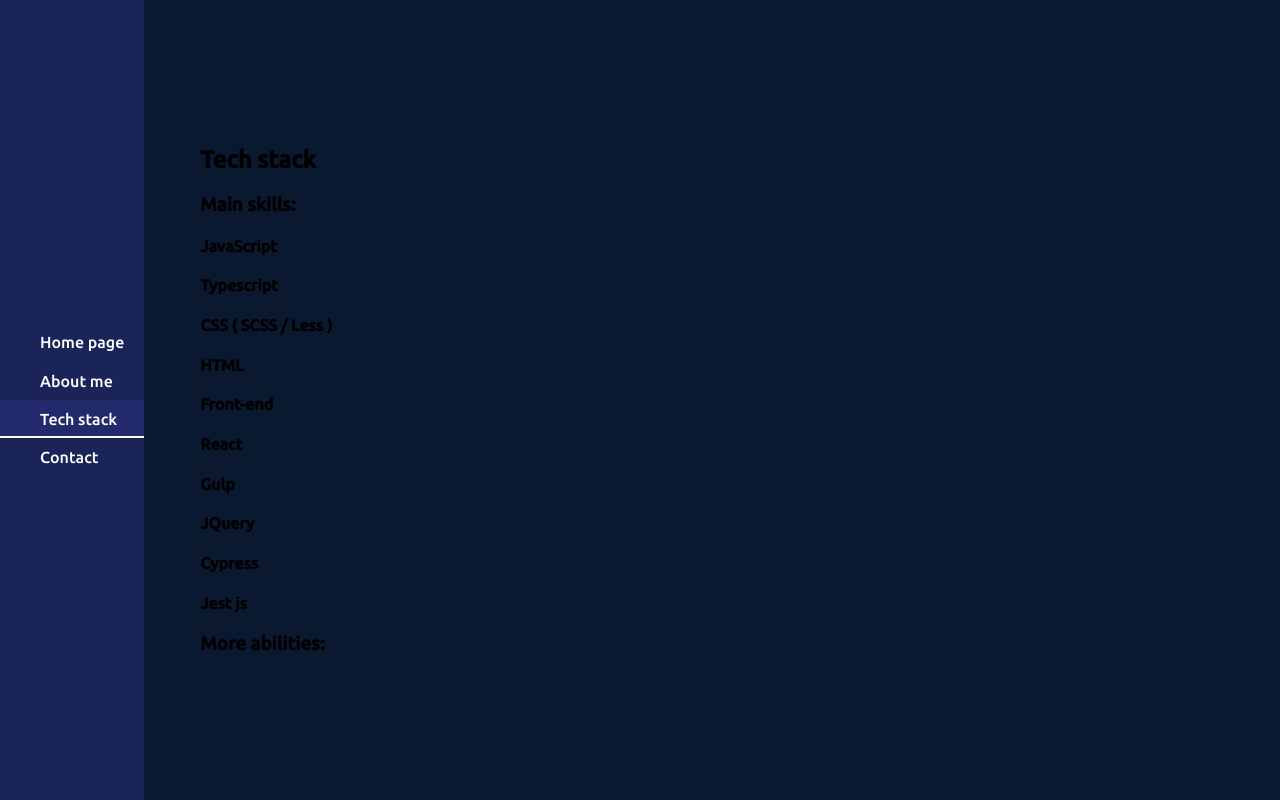
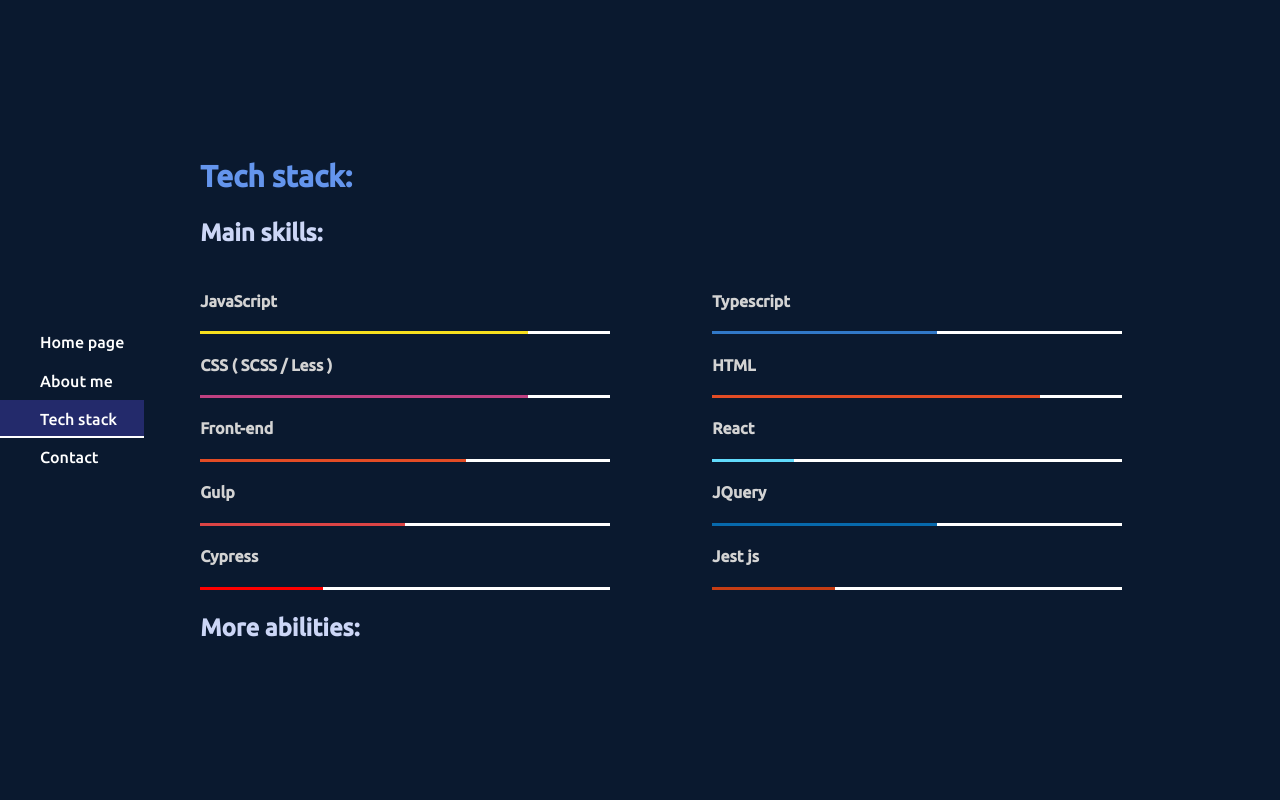
Before and after one commit to AlekPawlowski/portfolio_site, a React (Vite) app: page /skils in a window 1280 px wide. Built offline with nearby package versions, Linux system fonts and the light colour scheme.

Commit message:
techskill progress bar add

```diff
--- a/src/globalStyles/main.style.scss
+++ b/src/globalStyles/main.style.scss
@@ -8,7 +8,9 @@
     background-color: #0a192f;
     font-family: "Ubuntu", sans-serif;
 }
-
+section {
+    width: 100%;
+}
 #root {
     display: flex;
 }
@@ -21,3 +23,55 @@
     align-items: center;
     margin: 50px auto;
 }
+
+h1{
+    font-size: 40px;
+    color: #ccd6f6;
+}
+
+h2{
+    font-size: 30px;
+    color: #6495ED;
+}
+
+h3{
+    font-size: 24px;
+    color: #ccd6f6;
+}
+
+h4{
+    color: lightgray;
+}
+
+p{
+    color: #8892b0;
+    line-height: 150%;
+}
+
+.action_button{
+    background-color: transparent;
+    transition: .5s all;
+    border: 1px solid $borderColor;
+    border-radius: 5px;
+    a{
+        transition: 1s all;
+        display: inline-block;
+        text-decoration: none;
+        padding: 10px 20px;
+        color: $lightGrey;
+    }
+    &:hover{
+        background-color: white;
+        border-color: inherit;
+        // transform: scale(1.1);
+        a{
+            color: $mainColor;
+        }
+    }
+}
+
+.flex_content{
+    display: flex;
+    flex-direction: row;
+    flex-wrap: wrap;
+}
--- a/src/globalStyles/partials/variables.scss
+++ b/src/globalStyles/partials/variables.scss
@@ -0,0 +1,4 @@
+$borderColor: white;
+$mainColor: #0a192f;
+$lightGrey: #8892b0;
+$lightPurple: #ccd6f6;
--- a/src/interfaces/MainSkils.interface.ts
+++ b/src/interfaces/MainSkils.interface.ts
@@ -2,4 +2,5 @@
     name: string,
     maestry: number,
     id: number,
+    color?: string
 }
--- a/src/views/AboutMe/AboutMe.view.tsx
+++ b/src/views/AboutMe/AboutMe.view.tsx
@@ -1,7 +1,9 @@
+import myFace from '../../assets/img/my_face.jpg';
+import './aboutme.style.scss';
+
 export default function AboutMe() {
-    return <section className="content_element">
+    return <section id="about_me" className="content_element">
         <article>
-
             <h2>Short info about me</h2>
             <p>
                 I am a programmer with over 5 years of experience. My skills include programming in languages such as JavaScript, TypeScript, as well as knowledge in HTML, CSS (SASS/LESS), GIT, and REST. Over the past years, I have worked on various projects as a freelancer and with teams of developers, serving both small clients and big brands such as Huawei, McDonald's, and SEAT. I have gained experience in developing web applications, content management systems, and mobile applications.
@@ -11,6 +13,8 @@
                 In my free time, I enjoy outdoor activities, be a good keeper to my spirited four-legged companion, go on new adventures and trying to express myself through cooking
             </p>
         </article>
-        <img src="" alt="my face" />
+        <div className="image_container">
+            <img src={myFace} alt="my face" />
+        </div>
     </section>
 }
--- /dev/null
+++ b/src/views/AboutMe/aboutme.style.scss
@@ -0,0 +1,22 @@
+#about_me{
+    display: grid;
+    grid-template-columns: 3fr 2fr;
+    gap: 50px;
+}
+.image_container{
+    position: relative;
+}
+
+img{
+    margin: 0 auto;
+    object-fit: cover;
+    max-width: 100%;
+    height: 300px;
+    width: 300px;
+    object-position: 0% 0%;
+    border-radius: 300px;
+    position: absolute;
+    top: 50%;
+    left: 50%;
+    transform: translate(-50%, -50%);
+}
--- a/src/views/Greeting/Greeting.view.tsx
+++ b/src/views/Greeting/Greeting.view.tsx
@@ -6,11 +6,13 @@
 
     }, );
     return <section className="content_element" id="greeting">
-        <p>Hi, My name is</p>
+        <h2>Hi, My name is</h2>
         <h1>Aleksander Pawlowski.</h1>
         <p>
             As a front-end developer, I have a deep passion for creating beautiful and interactive user interfaces through coding.
         </p>
-        <Link to='/contact'>Contact</Link>
+        <button className="action_button">
+            <Link to='/contact'>Contact</Link>
+        </button>
     </section>
 }
--- a/src/views/Menu/menu.styles.scss
+++ b/src/views/Menu/menu.styles.scss
@@ -6,7 +6,7 @@
     gap: 0px;
     height: 100%;
     min-height: 100vh;
-    background-color: rgba(35, 42, 107, 0.7);
+    // background-color: rgba(35, 42, 107, 0.7);
     z-index: 1;
     position:sticky;
     top: 0;
--- a/src/views/TechStack/MainTechElement.component.tsx
+++ b/src/views/TechStack/MainTechElement.component.tsx
@@ -1,12 +1,27 @@
 import MainSkils from "../../interfaces/MainSkils.interface";
+import { useEffect, useState } from "react";
 
 export default function MainTechElement({...props}) {
-    const { name, maestry} = props.techElement;
-    console.log(name, maestry);
+    const { name, maestry, color} = props.techElement;
+    const delay = props.delay;
+
+    const [percantage, setPercantage] = useState(0);
+
+    useEffect(() => {
+        requestAnimationFrame(() => {
+            setTimeout(() =>{
+                setPercantage(maestry);
+            }, delay);
+        });
+      }, [percantage]);
+
     return <section className="main_tech_element">
         <h4>{name}</h4>
         <div className="main_tech_progress_bar">
-            <div data-progress={maestry}></div>
+            <div data-progress={maestry} style={{
+                width: `${percantage}%`,
+                backgroundColor: color !== undefined ? color : 'red'
+            }}></div>
         </div>
     </section>
 }
--- a/src/views/TechStack/TechStack.view.tsx
+++ b/src/views/TechStack/TechStack.view.tsx
@@ -1,69 +1,88 @@
 import MainSkils from "../../interfaces/MainSkils.interface";
 import MainTechElement from "./MainTechElement.component";
+import configuration from "../config";
+
+import './techstack.style.scss';
 
 const mainSkils: MainSkils[] = [
     {
         id: 1,
         name: "JavaScript",
         maestry: 80,
+        color: "#f7df1e",
     },
     {
         id: 2,
         name: "Typescript",
-        maestry: 55
+        maestry: 55,
+        color: "#3178C8",
     },
     {
         id: 3,
         name: "CSS ( SCSS / Less )",
-        maestry: 80
+        maestry: 80,
+        color: "#bf4081",
     },
     {
         id: 4,
         name: "HTML",
-        maestry: 80
+        maestry: 80,
+        color: "#e34c25",
     },
     {
         id: 5,
         name: "Front-end",
-        maestry: 65
+        maestry: 65,
+        color: "#e34c25",
     },
     {
         id: 6,
         name: "React",
-        maestry: 20
+        maestry: 20,
+        color: "#61dbfc",
     },
     {
         id: 7,
         name: "Gulp",
-        maestry: 50
+        maestry: 50,
+        color: "#DB4445",
     },
     {
         id: 8,
         name: "JQuery",
-        maestry: 55
+        maestry: 55,
+        color: "#0769aC",
     },
     {
         id: 9,
         name: "Cypress",
-        maestry: 30
+        maestry: 30,
     },
     {
         id: 10,
         name: "Jest js",
-        maestry: 30
+        maestry: 30,
+        color: "#C63D14",
     }
 ]
 
 const additionalSkils: string[] = ["REST", "ES6", "Jira", "RWD", "Nunjucks", "Git", "Adobe Photoshop/Ilustrator/XD", "SEO", "Accessibility", "Unit Test", "Agile", "OOP", "TDD", "FP"];
 
 export default function TechStack() {
-    return <section className="content_element">
-        <h2>Tech stack</h2>
+    const { techStackBarDely } = configuration;
+
+    return (
+        <section className="content_element">
+            <h2>Tech stack:</h2>
             <h3>Main skills:</h3>
+            <section id="main_skils" className="flex_content">
                 {mainSkils.map((element: MainSkils, index): JSX.Element => {
                     const { id, name, maestry } = element;
-            return <MainTechElement key={id} techElement={element} />
+                    const delay = index * techStackBarDely;
+                    return <MainTechElement key={id} techElement={element} delay={delay} />
                 })}
+            </section>
             <h3>More abilities:</h3>
         </section>
+    );
 }
--- a/src/views/TechStack/techstack.style.scss
+++ b/src/views/TechStack/techstack.style.scss
@@ -0,0 +1,20 @@
+#main_skils {
+    width: 100%;
+    & > * {
+        flex: 1 1 50%;
+    }
+}
+.main_tech_element{
+    max-width: 50%;
+}
+.main_tech_progress_bar{
+    width: 80%;
+    background-color: white;
+    height: 3px;
+    div{
+        transition: 0.5s;
+        background-color: red;
+        height: 100%;
+        transition: 2000ms ease-in-out,
+    }
+}
--- /dev/null
+++ b/src/views/config.ts
@@ -0,0 +1,8 @@
+interface Config {
+    techStackBarDely: number;
+}
+const configuration: Config = {
+    techStackBarDely: 100
+
+}
+export default configuration
```
Also changed, not shown: src/assets/img/my_face.jpg (added). Lines whose indentation alone changed are shown as unchanged.
